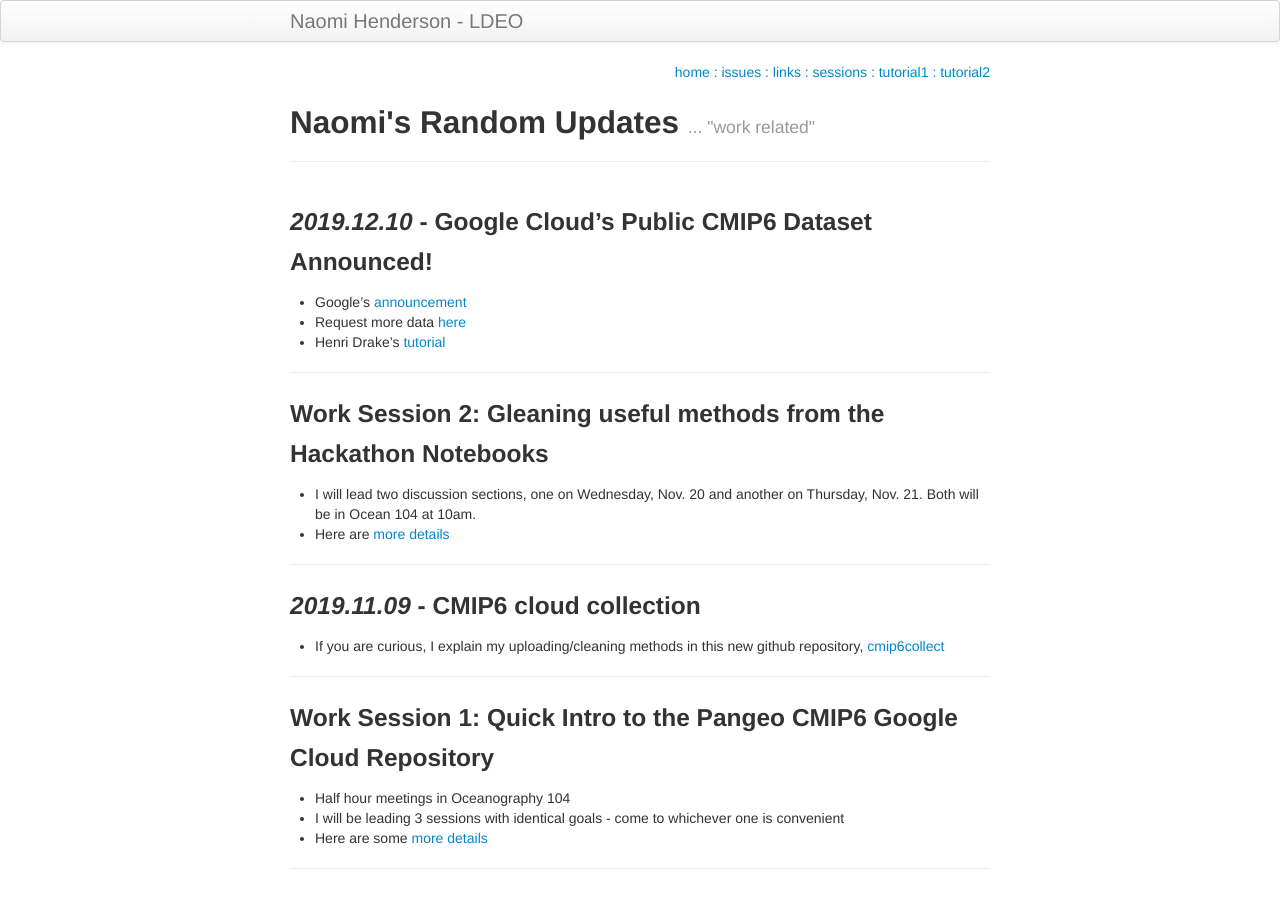
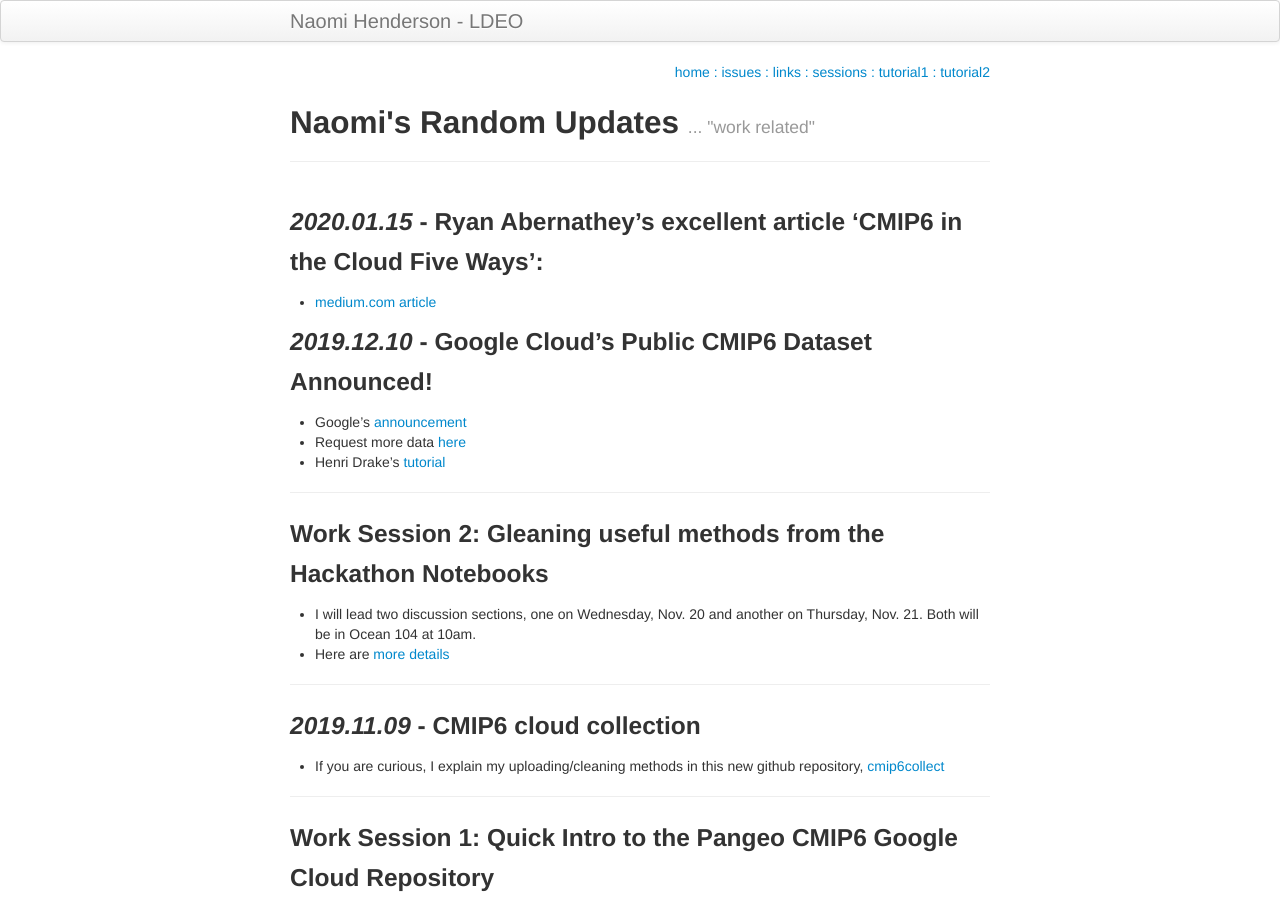
Before and after one commit to naomi-henderson/naomi-henderson.github.io, a Jekyll site: the page built from index.md, in a window 1280 px wide and 900 px high. Built offline with Jekyll 4.4.1, drawn with Linux system fonts in a browser that asks for light colours.

Commit message:
added link to Ryan's medium article

```diff
--- a/index.md
+++ b/index.md
@@ -4,6 +4,9 @@ title: Naomi's Random Updates
 tagline: ... "work related"
 description: a way to share my current projects
 ---
+### *2020.01.15* - Ryan Abernathey's excellent article 'CMIP6 in the Cloud Five Ways':
+- [medium.com article](https://medium.com/pangeo/cmip6-in-the-cloud-five-ways-96b177abe396)
+
 
 ### *2019.12.10* - Google Cloud's Public CMIP6 Dataset Announced!
 - Google's [announcement](https://cloud.google.com/blog/products/data-analytics/new-climate-model-data-now-google-public-datasets)
```
